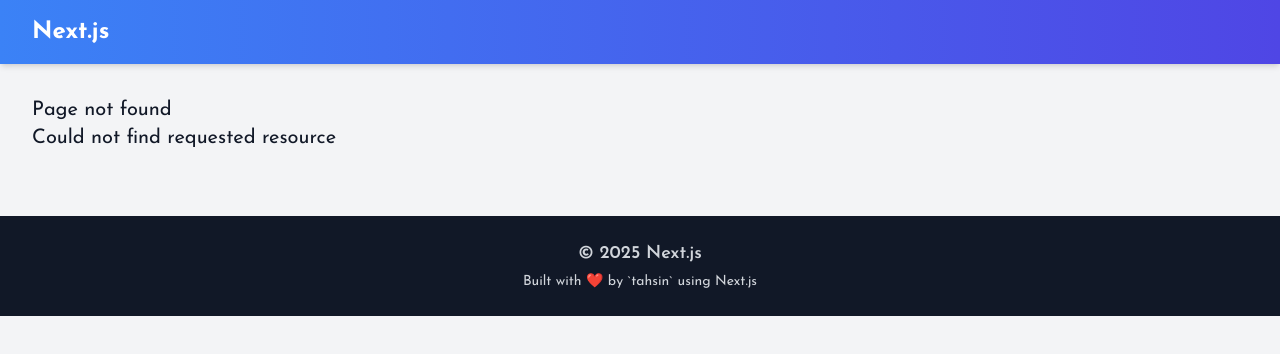
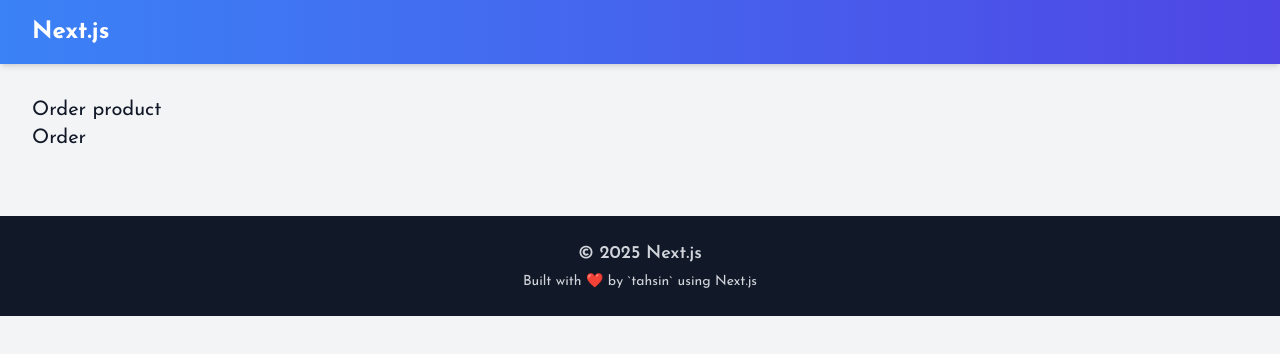
Before and after one commit to Tahsin005/Next-js, a Next.js app in the folder 02_routing_demo/routing-demo/: page /order-product in a window 1280 px wide. Before the commit this address had no page. Shown: the top 354 px of the page. Built offline with nearby package versions, Linux system fonts and the light colour scheme.

Commit message:
programmatic navigation

```diff
--- /dev/null
+++ b/02_routing_demo/routing-demo/src/app/order-product/page.tsx
@@ -0,0 +1,16 @@
+'use client';
+import { useRouter } from "next/navigation";
+
+export default function OrderProduct() {
+    const router = useRouter();
+    const handleClick = () => {
+        console.log('Order placed');
+        router.push('/');
+    }
+    return (
+        <>
+            <h1>Order product</h1>
+            <button onClick={handleClick}>Order</button>
+        </>
+    )
+}
--- a/02_routing_demo/routing-demo/src/app/products/[productId]/reviews/[reviewId]/page.tsx
+++ b/02_routing_demo/routing-demo/src/app/products/[productId]/reviews/[reviewId]/page.tsx
@@ -1,4 +1,4 @@
-import { notFound } from "next/navigation";
+import { notFound, redirect } from "next/navigation";
 
 export default async function ProductReview ({
     params,
@@ -7,7 +7,8 @@
 }) {
     const { productId, reviewId } = await params;
     if (parseInt(reviewId) > 1000) {
-        notFound();
+        // notFound();
+        redirect(`/products`)
     }
     return <h1>Review {reviewId} for product {productId}</h1>
 }
```
